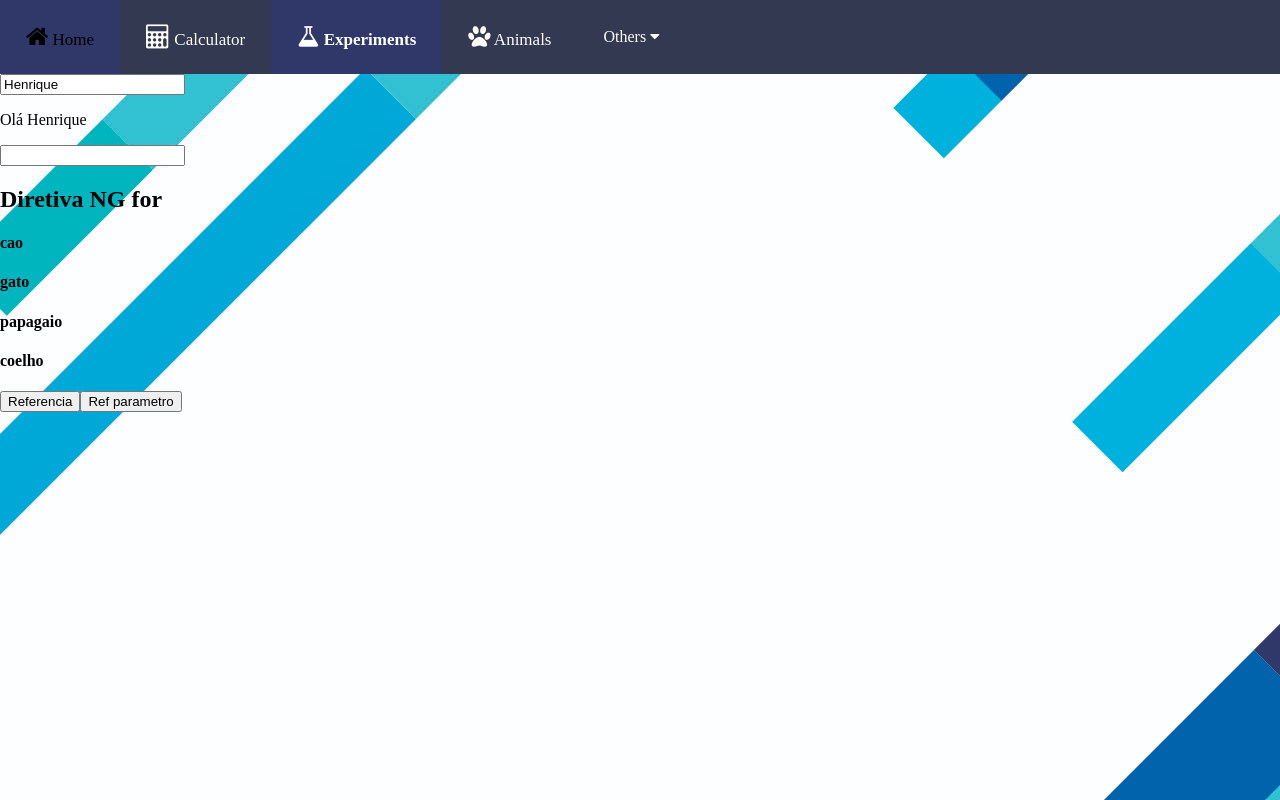
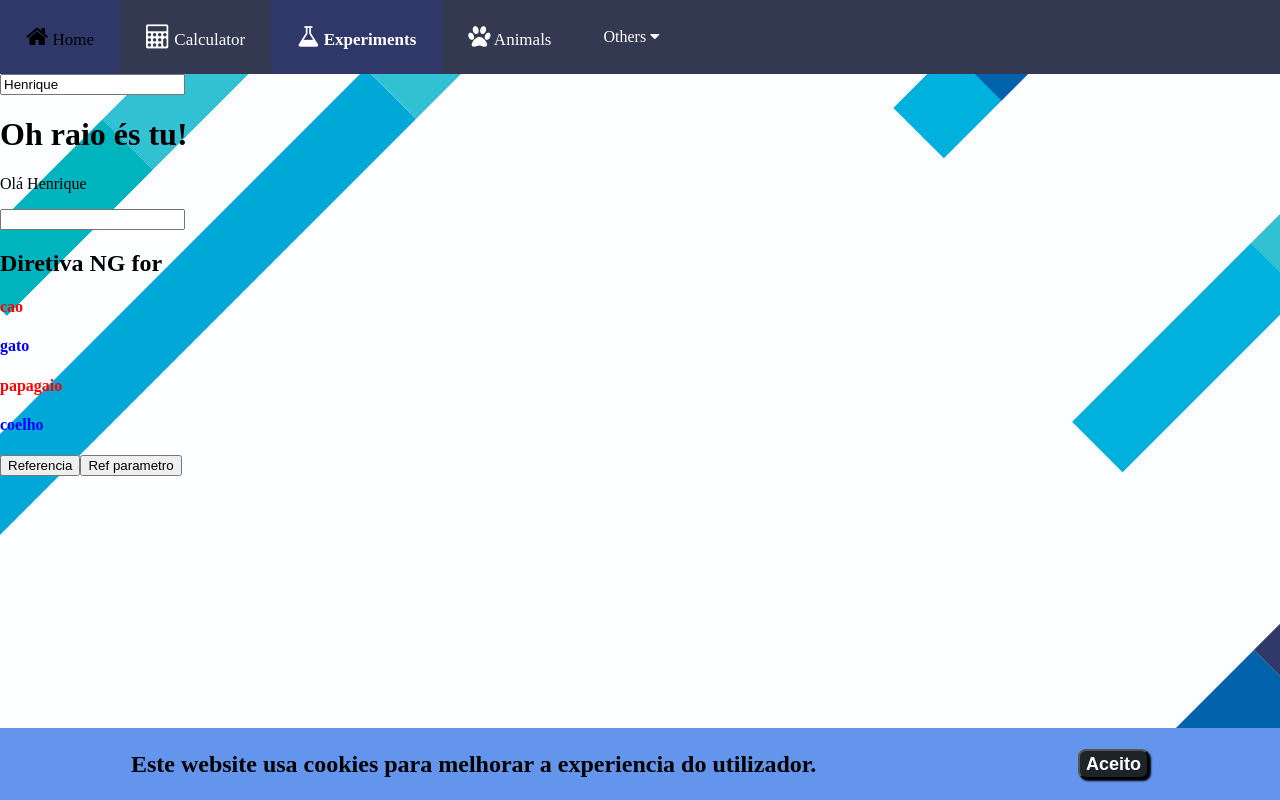
Before and after one commit to Henrique0Mendes/Aulas-Angular, an Angular app in the folder aulas/: page /experiments in a window 1280 px wide. Built offline with nearby package versions, Linux system fonts and the light colour scheme.

Commit message:
v6.5 - Cookies, Ngstyle, NgIF

```diff
--- a/aulas/src/app/app.component.html
+++ b/aulas/src/app/app.component.html
@@ -1,2 +1,3 @@
 <app-nav-bar></app-nav-bar>
+<app-cookies></app-cookies>
 <router-outlet></router-outlet>
--- a/aulas/src/app/app.module.ts
+++ b/aulas/src/app/app.module.ts
@@ -12,6 +12,7 @@ import { FormsModule } from '@angular/forms';
 import { EvAndRefComponent } from './ev-and-ref/ev-and-ref.component';
 import { FichaAnimalComponent } from './ficha-animal/ficha-animal.component';
 import { EscolheAnimalComponent } from './escolhe-animal/escolhe-animal.component';
+import { CookiesComponent } from './cookies/cookies.component';
 
 @NgModule({
   declarations: [
@@ -23,7 +24,8 @@ import { EscolheAnimalComponent } from './escolhe-animal/escolhe-animal.componen
     ExperimentsComponent,
     EvAndRefComponent,
     FichaAnimalComponent,
-    EscolheAnimalComponent
+    EscolheAnimalComponent,
+    CookiesComponent
   ],
   imports: [
     BrowserModule,
--- /dev/null
+++ b/aulas/src/app/cookies/cookies.component.css
@@ -0,0 +1,31 @@
+.caixa{
+    bottom: 0%;
+    height: 9vh;
+    width: 100%;
+    animation: animacaoCookies;
+    animation-duration: 1s;
+    position: fixed;
+    background-color: cornflowerblue;
+    display: flex;
+    align-items: center;
+    align-content: space-around;
+    justify-content: space-around;
+
+}
+
+.botao{
+    border-radius: 8px;
+    background-color: #1C2428 ;
+    color:white;
+    height: 30px;
+    vertical-align: middle;
+    font-weight: bold;
+    font-size: 18px;
+    box-shadow: 2px 2px 2px black;
+    outline: none;
+}
+
+@keyframes animacaoCookies{
+ from{bottom: -25vh;}
+ to{ bottom: 0%;}
+}
--- /dev/null
+++ b/aulas/src/app/cookies/cookies.component.html
@@ -0,0 +1,5 @@
+<div class="caixa" *ngIf="!aceiteiCookie" #refCaixa>
+    <h2>Este website usa cookies para melhorar a experiencia do utilizador.</h2>
+    <button class="botao" (click)="aceitarCookies(refCaixa)"> Aceito</button>
+
+</div>
--- /dev/null
+++ b/aulas/src/app/cookies/cookies.component.ts
@@ -0,0 +1,28 @@
+import { Component, OnInit } from '@angular/core';
+
+@Component({
+  selector: 'app-cookies',
+  templateUrl: './cookies.component.html',
+  styleUrls: ['./cookies.component.css']
+})
+export class CookiesComponent implements OnInit {
+
+  constructor() { }
+
+  ngOnInit(): void {
+    this.lerCookies();
+  }
+
+  aceiteiCookie:boolean;
+
+  aceitarCookies(refCaixa:HTMLElement)
+  {
+    localStorage.setItem("cookie","1");
+    refCaixa.style.display ="none";
+  }
+
+  lerCookies(){
+    localStorage.getItem("cookie");
+    this.aceiteiCookie = localStorage.getItem("cookie") == "1" ? true : false;
+  }
+}
--- a/aulas/src/app/experiments/experiments.component.html
+++ b/aulas/src/app/experiments/experiments.component.html
@@ -1,13 +1,15 @@
 
 <input type="text" (input)="changeName($event)" value={{name}} [style.background]="name" #ref>
+
+<h1 *ngIf="name=='Henrique'">Oh raio és tu!</h1>
 
 <p>Olá {{name}}</p>
 
 <input (focus)="isfocus($event)">
 
 <h2>Diretiva NG for</h2>
-<div *ngFor="let animal of arrayAnimais">
-<h4>{{animal}}</h4>
+<div *ngFor="let animal of arrayAnimais; let i=index">
+<h4 [ngStyle]="{'color': i%2==0 ? 'Red':'Blue'}">{{animal}} </h4>
 </div>
 <button (click)='analisarReferencia()'>Referencia</button>
 <button (click)='analisarReferenciaParametro(ref)'>Ref parametro</button>
```
